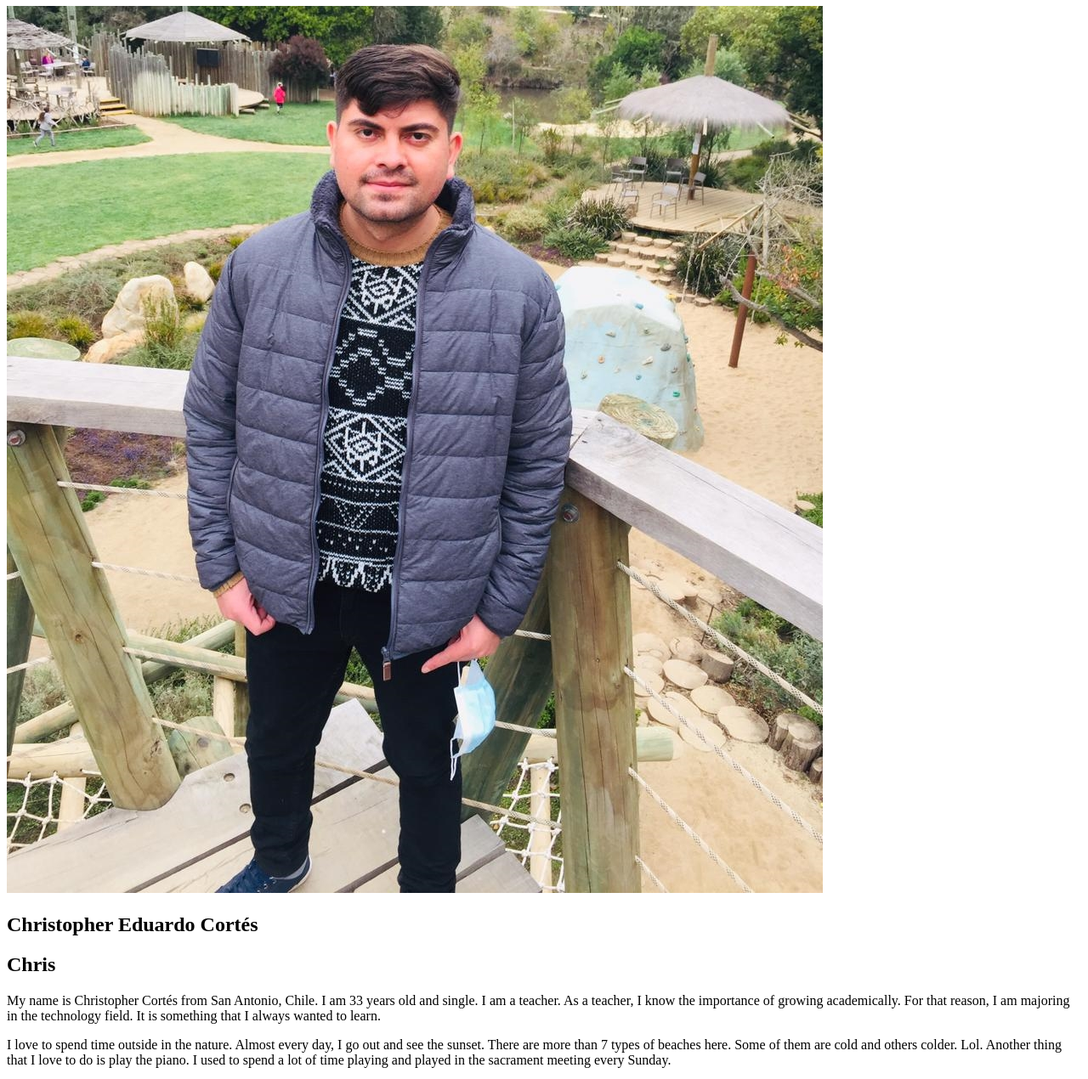
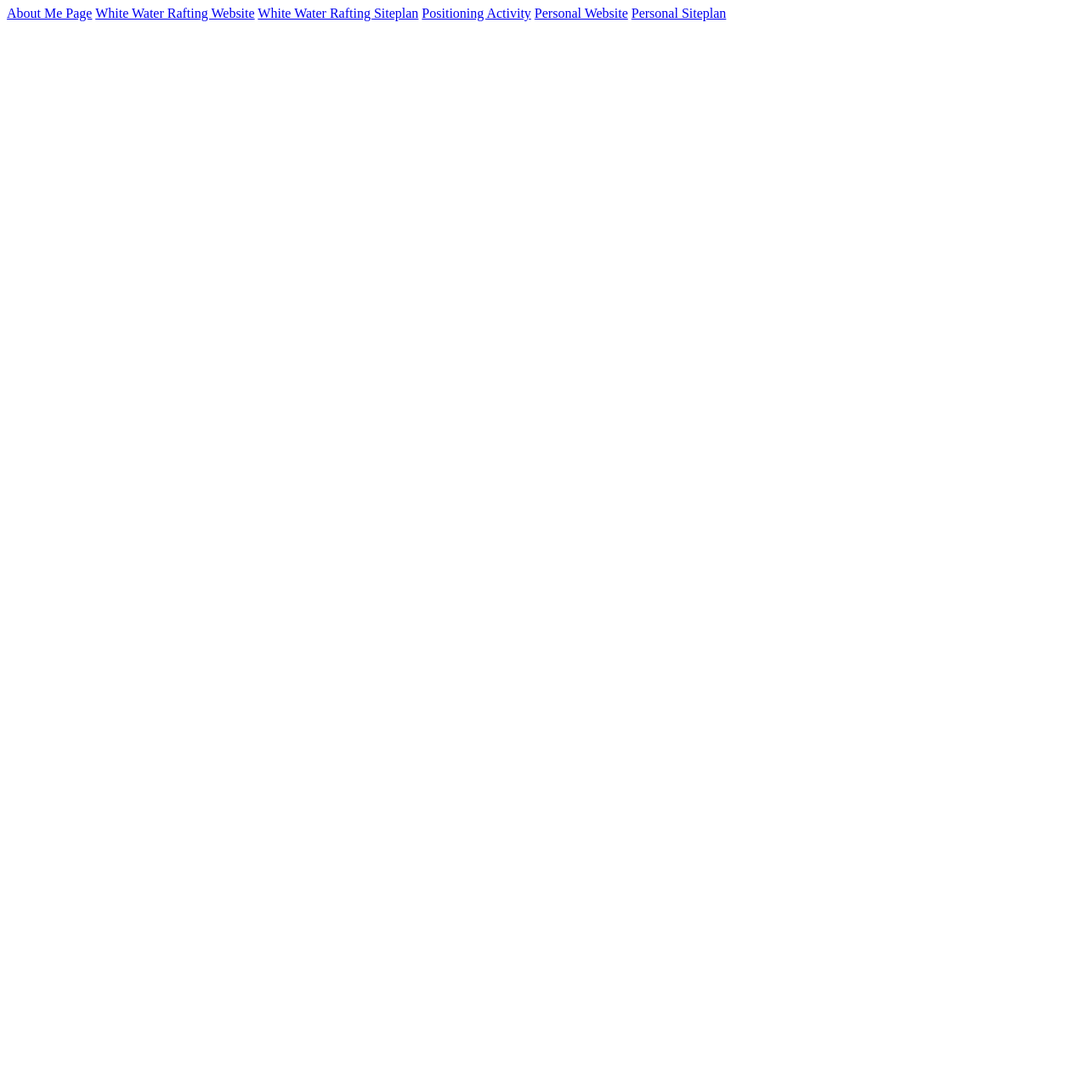
Before and after one commit to chriscougar/wdd130, a plain HTML site: page index.html in a window 1280 px wide. Shown: the part 73-1343 px from the top of the page at 85% size. After the commit the page ends 800 px from the top, so only its background shows below. Drawn offline with Linux system fonts and the light colour scheme.

Commit message:
added the home page for wdd130

```diff
--- a/index.html
+++ b/index.html
@@ -1,22 +1,21 @@
 <!DOCTYPE html>
 <html lang="en">
-
 <head>
     <meta charset="UTF-8">
     <meta http-equiv="X-UA-Compatible" content="IE=edge">
     <meta name="viewport" content="width=device-width, initial-scale=1.0">
-    <title>All About Me</title>
+    <title>WDD130 Home Page</title>
 </head>
-
 <body>
-    <h1>About Me</h1>
-    <img alt="Image of me?" src="images/me.jpeg">
-    <h2>Christopher Eduardo Cortés</h2>
-    <h2>Chris</h2>
-    <p>My name is Christopher Cortés from San Antonio, Chile. I am 33 years old and single. I am a teacher. As a teacher, I know the importance of growing academically. For that reason, I am majoring in the technology field. It is something that I always wanted to learn.</p>
-    <p>I love to spend time outside in the nature. Almost every day, I go out and see the sunset. There are more than 7 types of beaches here. Some of them are cold and others colder. Lol. Another thing that I love to do is play the piano. I used to spend a lot of time playing and played in the sacrament meeting every Sunday.</p>
-    <p>Elder Dieter F. Uchtdorf said “For members of the Church, education is not merely a good idea-it’s a commandment.” In my life, I have seen the importance of lifting myself. I am so thankful to BYU Pathway and BYU-I for providing this opportunity to me to be a student in Zion.</p>
+    <h1>Welcome to WDD130 Web Projects</h1>
+<nav>
+  <a href="aboutme/index.html">About Me Page</a>
+  <a href="wwr/index.html">White Water Rafting Website</a>
+  <a href="wwr/site-plan-rafting.html">White Water Rafting Siteplan</a>
+  <a href="positioning.html">Positioning Activity</a>
+  <a href="#">Personal Website</a>
+  <a href="#">Personal Siteplan</a>
+</nav>
 
 </body>
-
 </html>
```
